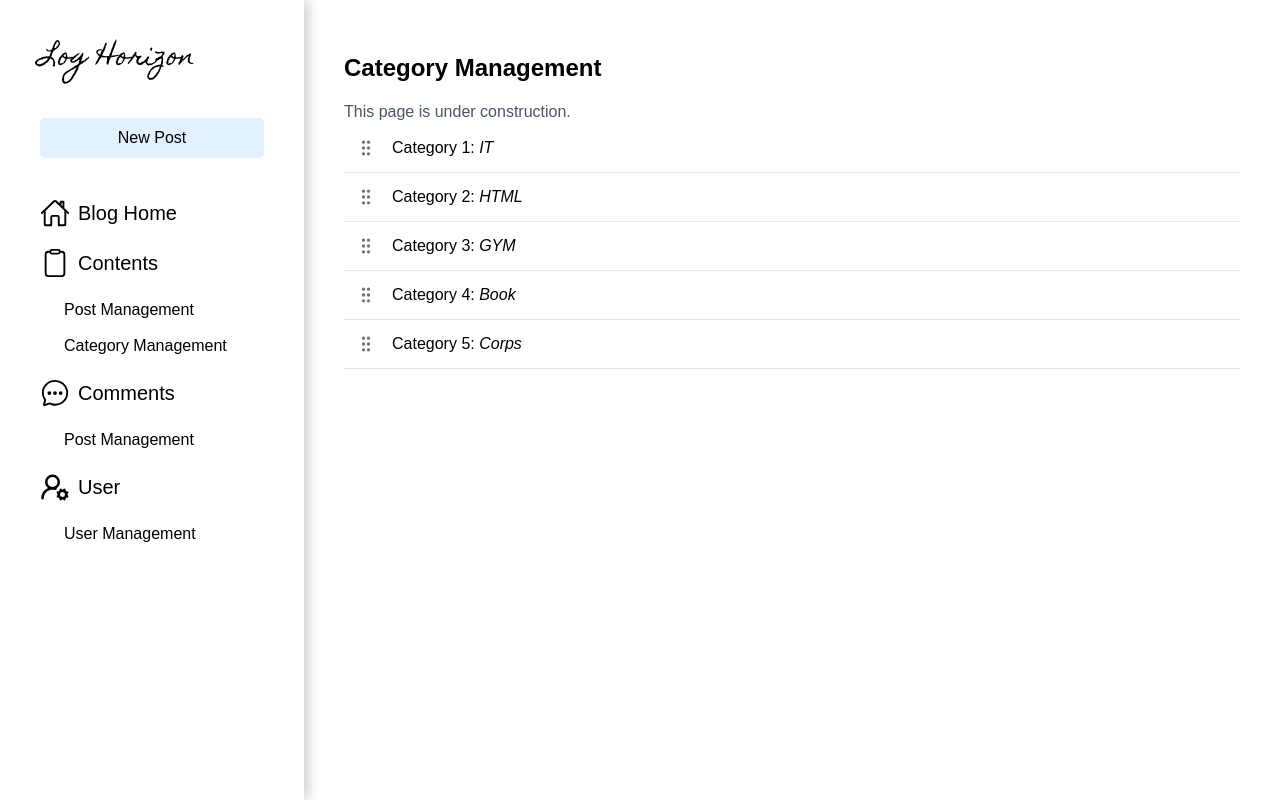
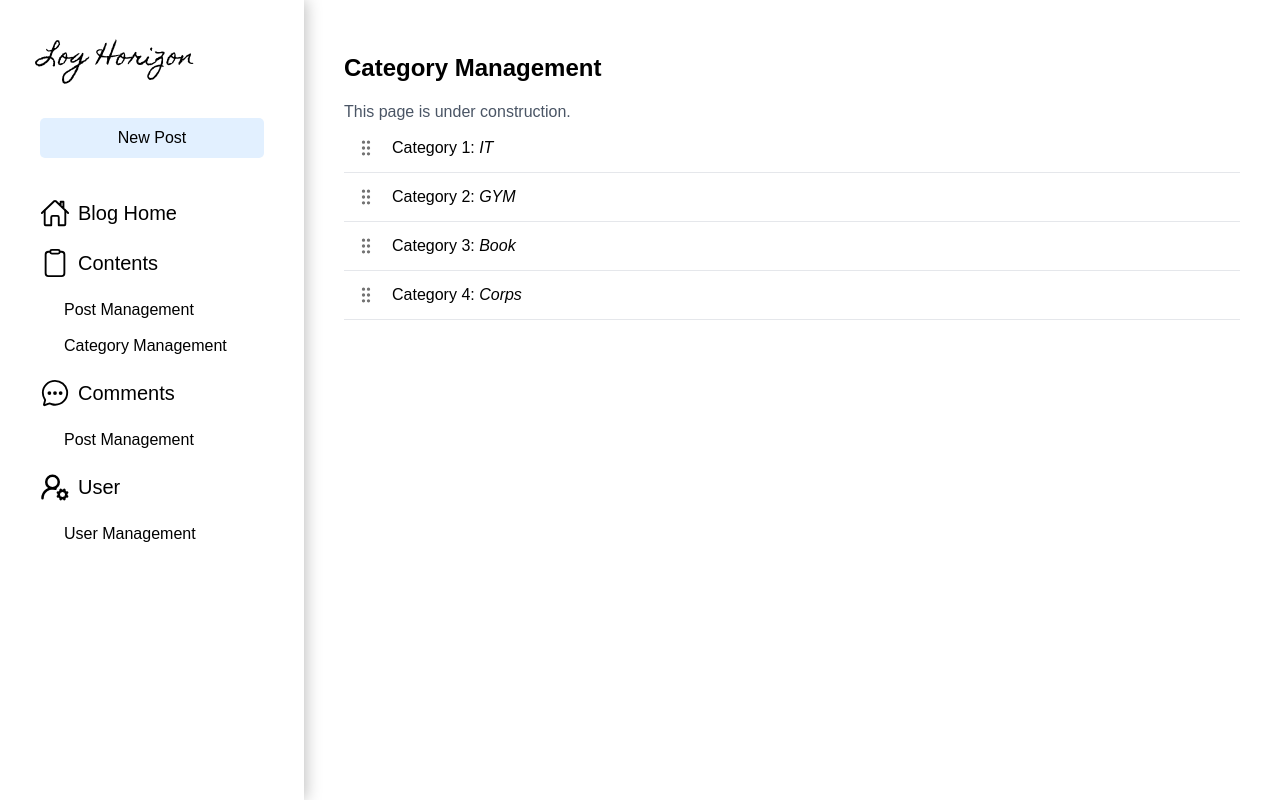
Before and after one commit to Jihan4105/Log-Horizon, a Next.js app: page /admin/category in a window 1280 px wide. Built offline with nearby package versions, Linux system fonts and the light colour scheme; a web font is replaced by a local one.

Commit message:
2025-06-13 Developments

```diff
--- a/package.json
+++ b/package.json
@@ -9,6 +9,7 @@
     "lint": "next lint"
   },
   "dependencies": {
+    "@dnd-kit/core": "^6.3.1",
     "@hello-pangea/dnd": "^18.0.1",
     "@radix-ui/react-checkbox": "^1.3.2",
     "@radix-ui/react-dropdown-menu": "^2.1.15",
--- a/src/app/admin/category/page.tsx
+++ b/src/app/admin/category/page.tsx
@@ -4,12 +4,32 @@ import { startTransition, useOptimistic } from "react";
 import { DragDropContext, Draggable, Droppable } from "@hello-pangea/dnd";
 import { GripVertical } from "lucide-react";
 
+// import { useState } from "react";
+// import {DndContext} from "@dnd-kit/core";
+
+// import Draggable from "@/components/Draggable";
+// import Droppable from "@/components/Droppable";
+
 const categories = [
-  { id: "1", name: "IT" },
-  { id: "2", name: "HTML" },
-  { id: "3", name: "GYM" },
-  { id: "4", name: "Book" },
-  { id: "5", name: "Corps" },
+  {
+    id: "q123",
+    name: "IT",
+    items: [
+      { id: "avc", name: "HTML" },
+      { id: "gvd", name: "CSS" },
+    ]
+  },
+  { id: "hde", name: "GYM", items: [] },
+  {
+    id: "fff",
+    name: "Book",
+    itmes: [
+      { id: "123", name: "Book 1" },
+      { id: "456", name: "Book 2" },
+      { id: "789", name: "Book 3" }
+    ]
+  },
+  { id: "62f", name: "Corps", items: [] },
 ];
 
 export default function CategoryManagementPage() {
@@ -90,3 +110,25 @@ export default function CategoryManagementPage() {
     </div>
   );
 }
+
+// export default function CategoryManagementPage() {
+//   const [isDropped, setIsDropped] = useState(false);
+//   const draggableMarkup = (
+//     <Draggable>Drag me</Draggable>
+//   );
+
+//   return (
+//     <DndContext onDragEnd={handleDragEnd}>
+//       {!isDropped ? draggableMarkup : null}
+//       <Droppable>
+//         {isDropped ? draggableMarkup : 'Drop here'}
+//       </Droppable>
+//     </DndContext>
+//   );
+
+//   function handleDragEnd(event) {
+//     if (event.over && event.over.id === 'droppable') {
+//       setIsDropped(true);
+//     }
+//   }
+// }
--- /dev/null
+++ b/src/components/Draggable.tsx
@@ -0,0 +1,20 @@
+"use client";
+
+import React from 'react';
+import {useDraggable} from '@dnd-kit/core';
+
+export default function Draggable(props) {
+  const {attributes, listeners, setNodeRef, transform} = useDraggable({
+    id: `${props.id}-draggable`,
+  });
+  const style = transform ? {
+    transform: `translate3d(${transform.x}px, ${transform.y}px, 0)`,
+  } : undefined;
+
+
+  return (
+    <button ref={setNodeRef} style={style} {...listeners} {...attributes}>
+      {props.children}
+    </button>
+  );
+}
--- /dev/null
+++ b/src/components/Droppable.tsx
@@ -0,0 +1,19 @@
+"use client";
+
+import React from 'react';
+import {useDroppable} from '@dnd-kit/core';
+
+export default function Droppable(props) {
+  const {isOver, setNodeRef} = useDroppable({
+    id: 'category',
+  });
+  const style = {
+    color: isOver ? 'green' : undefined,
+  };
+
+  return (
+    <div ref={setNodeRef} style={style}>
+      {props.children}
+    </div>
+  );
+}
```
Also changed, not shown: 1 other file (tests, documents, lock files or other folders).
